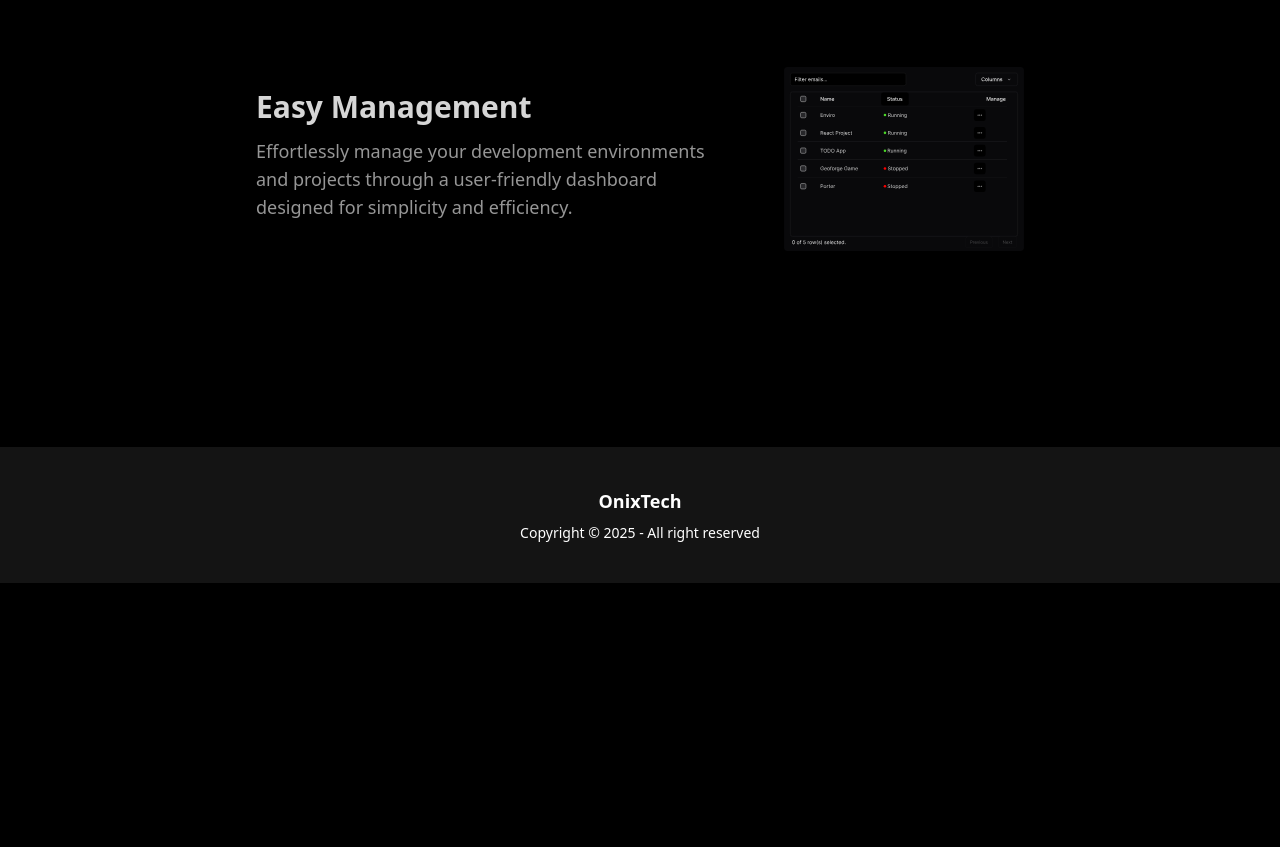
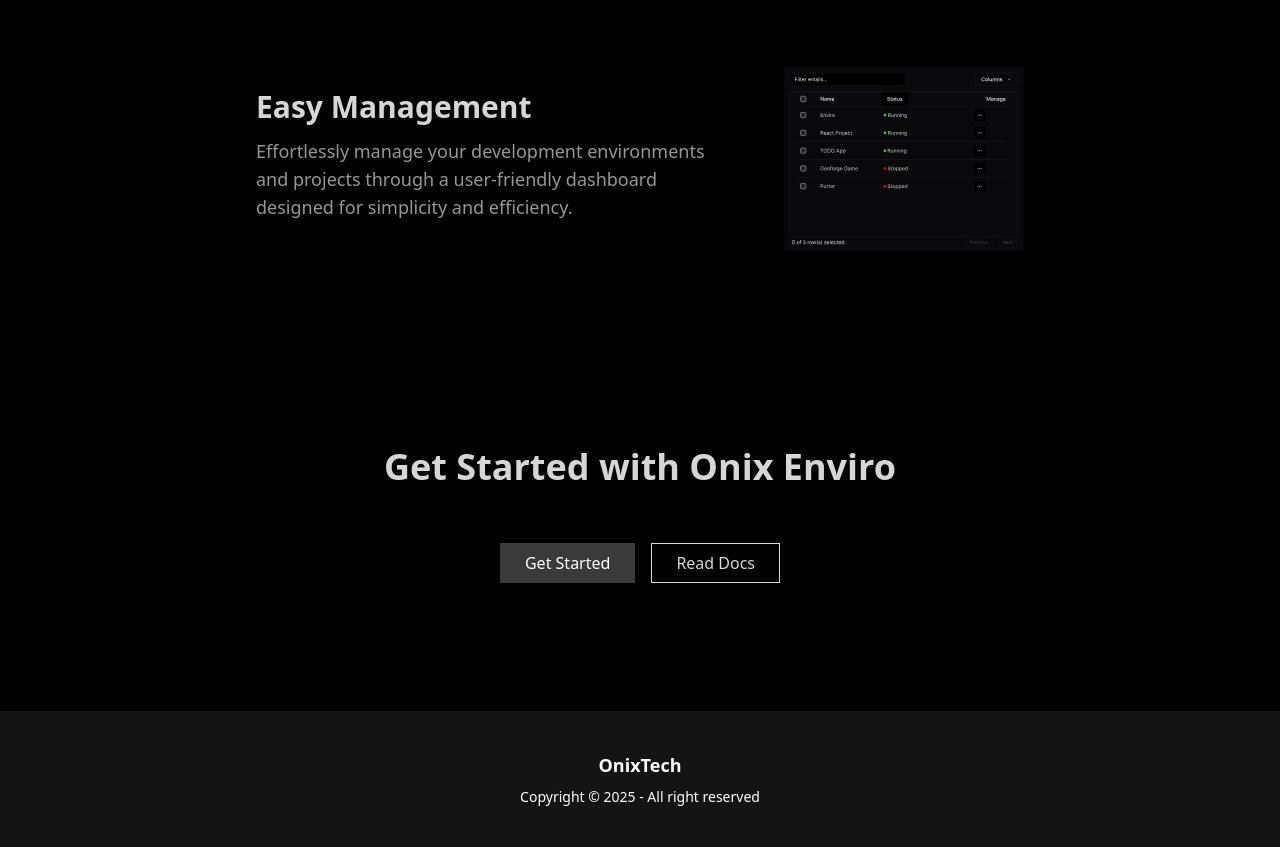
Before and after one commit to ExoOnix/enviro, a Django app: page / in a window 1280 px wide. Shown: the part 3426-4273 px from the top of the page. Before the commit the page ends 4009 px from the top, so only its background shows below. Run offline with Django 5.2, Linux system fonts and the light colour scheme; style sheets or scripts are compiled from the project's sources; parts of the project's set-up code (start-up, migrations or seed data) failed here and were passed over.

Commit message:
Added cta at end

```diff
--- a/apps/home/templates/index.html
+++ b/apps/home/templates/index.html
@@ -171,6 +171,22 @@
     </div>
 </div>
 
+<div class="flex justify-center mb-32">
+    <div class="w-full px-4 sm:px-8 md:px-0 md:w-5/6 lg:w-3/4 xl:w-3/5">
+        <h2 class="text-3xl sm:text-4xl font-bold text-center mb-14">Get Started with Onix Enviro</h2>
+        <div class="flex justify-center gap-4 mt-4">
+            <a role="button" href="{% url 'dashboard' %}" class="btn btn-primary btn-md px-6 text-base font-medium">
+            Get Started
+            </a>
+            <a role="button" href="" class="btn btn-outline btn-md px-6 text-base font-medium">
+            Read Docs
+            </a>
+        </div>
+
+
+    </div>
+</div>
+
 
 <footer class="footer footer-horizontal footer-center bg-base-200 text-primary-content p-10">
     <aside>
```
